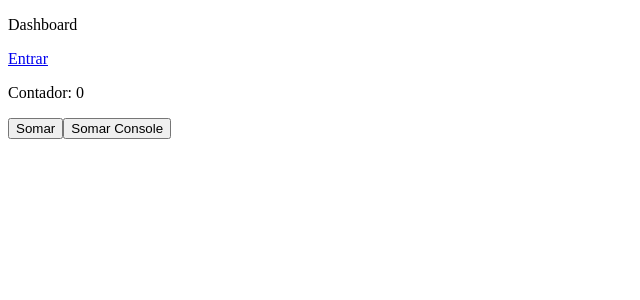
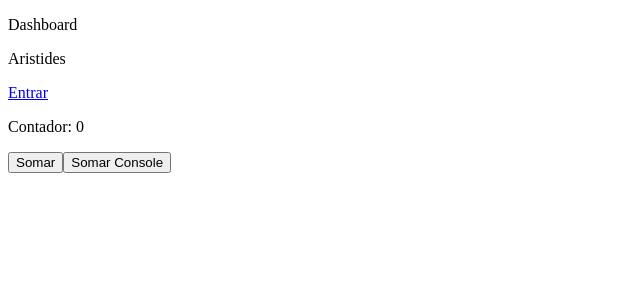
Before and after one commit to Aristidescosta/my-react-app, a React (Create React App) app: page /pagina-inicial in a window 1280 px wide. Shown: the top 300 px of the page, without its empty margins (0-640 px from the left). Built offline with nearby package versions, Linux system fonts and the light colour scheme.

Commit message:
refactor: Usando o useContext

```diff
--- a/src/app/pages/dashboard/index.tsx
+++ b/src/app/pages/dashboard/index.tsx
@@ -1,12 +1,15 @@
-import { useRef } from "react";
+import { useContext, useRef } from "react";
 import { Link } from "react-router-dom";
+import { UserLoggedContext } from "../../shared/contexts";
 
 export const Dashboard = () => {
   const counterRef = useRef({ counter: 0 });
+  const { userName } = useContext(UserLoggedContext);
 
   return (
     <>
       <p>Dashboard</p>
+      <p>{userName}</p>
       <Link to="/entrar">Entrar</Link>
       <p>Contador: {counterRef.current.counter}</p>
       <button onClick={() => counterRef.current.counter++} type="button">Somar</button>
--- a/src/app/shared/contexts/UserLogged.tsx
+++ b/src/app/shared/contexts/UserLogged.tsx
@@ -8,7 +8,7 @@ interface IUserLoggedProviderData{
   userName: string;
 }
 
-const UserLoggedContext = createContext<IUserLoggedProviderData>({} as IUserLoggedProviderData)
+export const UserLoggedContext = createContext<IUserLoggedProviderData>({} as IUserLoggedProviderData)
 
 export const UserLoggedProvider: React.FC<IUserLoggedProviderProps> = ({children}) =>{
   return(
```
